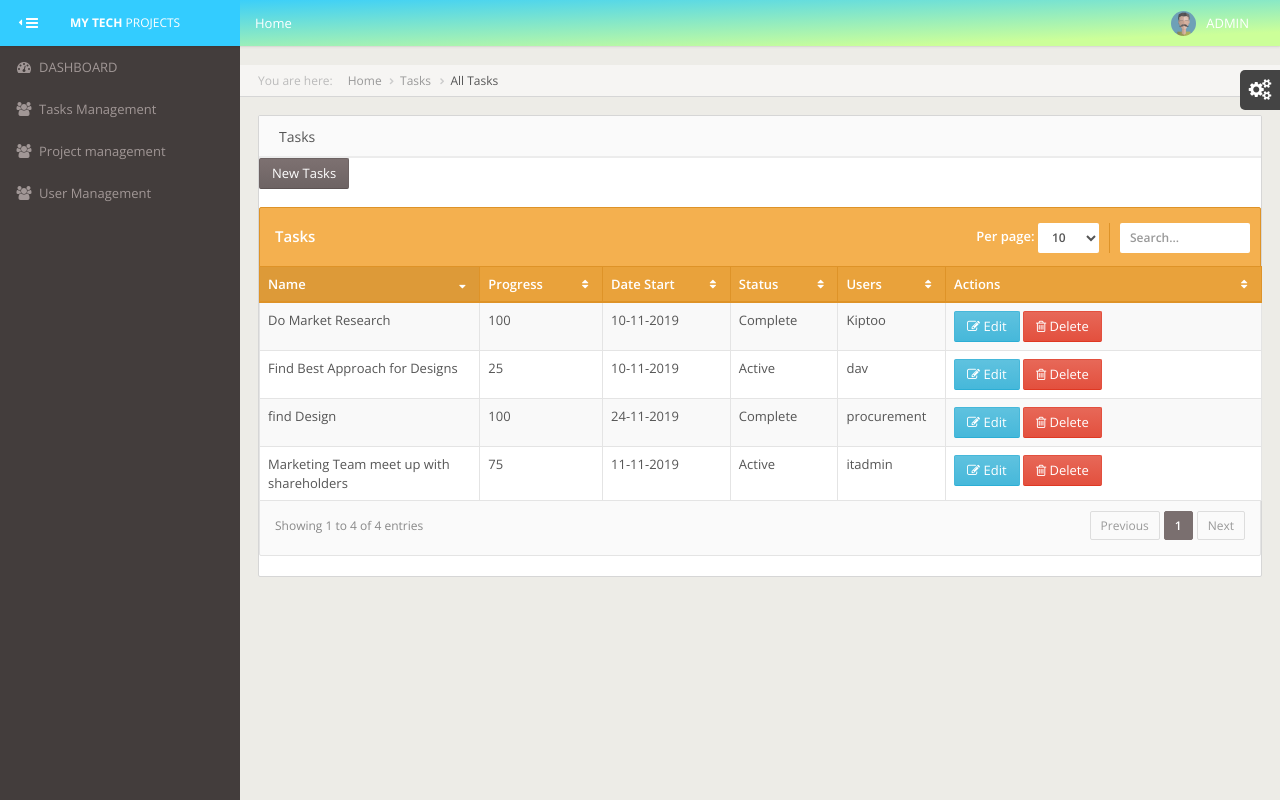
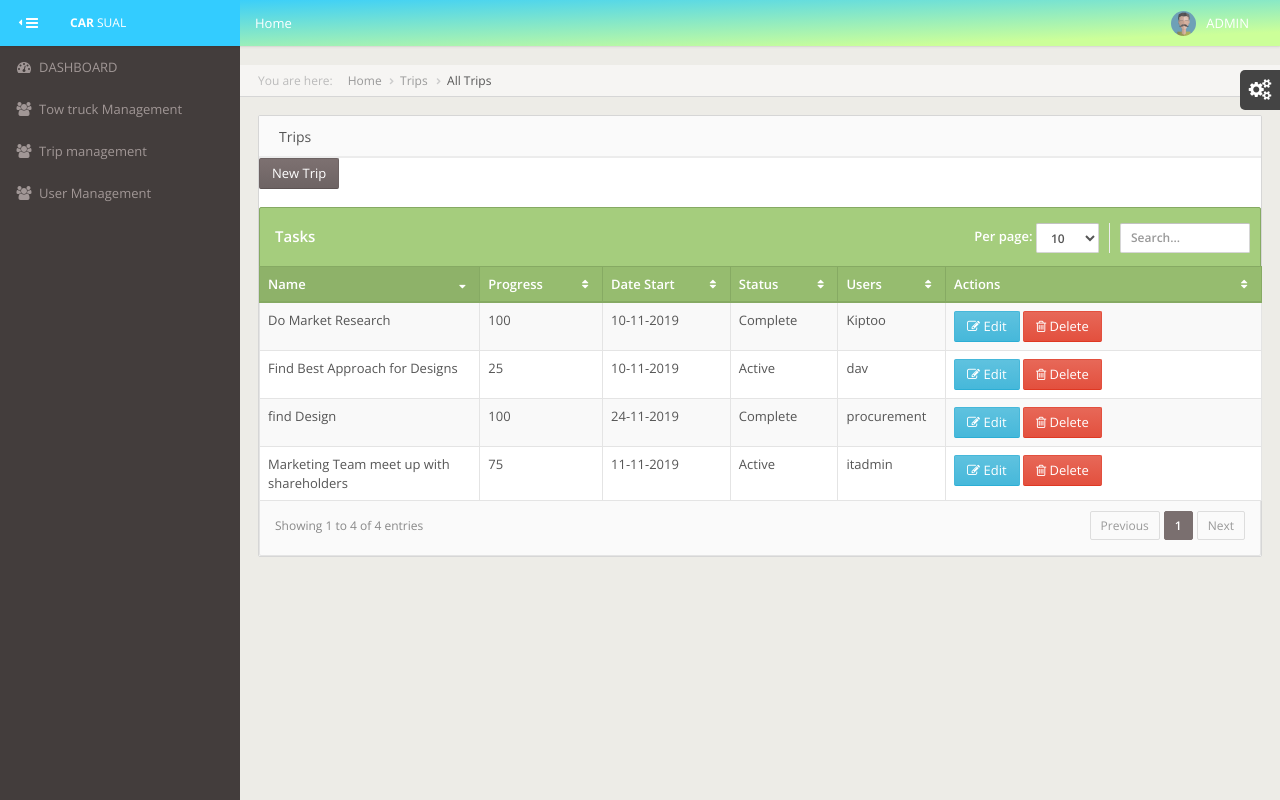
Before and after one commit to visron/projects, a PHP site: page /tasks.php in a window 1280 px wide. Run offline with PHP 8.4, Linux system fonts and the light colour scheme; data comes from the database, SQL or seed files in the repository.

Commit message:
Initial Commit

```diff
--- a/classes/DBConn.class.php
+++ b/classes/DBConn.class.php
@@ -16,7 +16,7 @@ class DBConn {
         $DB_SERVER = 'localhost';
         $DB_USERNAME = 'rot';
         $DB_PASSWORD = '';
-        $DB_DATABASE = 'tasks';
+        $DB_DATABASE = 'Towtrucks';
         $this->DBdate = date('Y-m-d H:i:s', strtotime('now'));
         $connection = mysqli_connect($DB_SERVER, $DB_USERNAME, $DB_PASSWORD) or
         die('Oops connection error -> ' . mysqli_connect_error());
--- a/classes/ListDisplay.class.php
+++ b/classes/ListDisplay.class.php
@@ -59,8 +59,8 @@ public function draw_pager($url, $total_pages, $current_page) {
     }
 
 }
-	public function paged_result($start = null, $end = null, $table,$condition) {
-	   return $this->simpleLazySelect( $table, $condition);
+	public function paged_result($table,$condition,$start = null, $end = null) {
+	   return $this->simpleLazySelect($table, $condition);
 
 	}
 }
--- a/header.php
+++ b/header.php
@@ -76,7 +76,7 @@ Use search to find needed section.
     <head>
         <meta charset="utf-8">
         <meta http-equiv="X-UA-Compatible" content="IE=edge,chrome=1">
-        <title>My TECH</title>
+        <title>Carsual</title>
         <meta name="viewport" content="width=device-width, initial-scale=1.0, user-scalable=no, minimum-scale=1.0, maximum-scale=1.0">
 
         <!-- Open Sans font from Google CDN -->
@@ -115,7 +115,7 @@ Use search to find needed section.
                     <div class="navbar-header"STYLE="background: #33ccff;" >
                         <!-- Logo -->
                         <a href="index.php"  class="navbar-brand">
-                            <strong>My TECH</strong> PROJECTs
+                            <strong>CAR</strong> Sual
                         </a>
                         <!-- Main navbar toggle -->
                         <button type="button" class="navbar-toggle collapsed" data-toggle="collapse" data-target="#main-navbar-collapse"><i class="navbar-icon fa fa-bars"></i></button>
--- a/index.php
+++ b/index.php
@@ -37,7 +37,7 @@ $dash = new Dashboard();
                             <a class="clear" href="tasks.php">
                                <span class="text-bg"><strong><?php echo number_format($dash->getCount('tasks', 'WHERE T_STATUS = 1')); ?></strong></span><br>
 
-                                <span class="text-xs">TOTAL TASKS</span>
+                                <span class="text-xs">TOTAL TRIPS</span>
                             </a>
                         </div>
 
@@ -48,7 +48,7 @@ $dash = new Dashboard();
                         <div class="stat-cell col-xs-4 padding-sm no-padding-hr">
                             <a class="clear" href="projects.php">
                                 <span class="text-bg"><strong><?php echo number_format($dash->getCount('project', 'WHERE P_STATUS = 1')); ?></strong></span><br>
-                                <span class="text-xs">NUMBER OF PROJECTS</span>
+                                <span class="text-xs">NUMBER OF TRUCKS</span>
                             </a>
                         </div>
 
--- a/sidemenu.php
+++ b/sidemenu.php
@@ -6,10 +6,10 @@ r<!-- 4. $MAIN_MENU ============================================================
                 <a href="index.php"><i class="menu-icon fa fa-dashboard"></i><span class="mm-text">DASHBOARD</span></a>
             </li>
             <li>
-                <a href="tasks.php"><i class="menu-icon fa fa-users"></i><span class="mm-text">Tasks Management</span></a>
+                <a href="tasks.php"><i class="menu-icon fa fa-users"></i><span class="mm-text">Tow truck Management</span></a>
             </li>
             <li>
-                <a href="projects.php"><i class="menu-icon fa fa-users"></i><span class="mm-text">Project management</span></a>
+                <a href="projects.php"><i class="menu-icon fa fa-users"></i><span class="mm-text">Trip management</span></a>
 
             </li>
             <li>
--- a/tasks.php
+++ b/tasks.php
@@ -9,18 +9,18 @@ $admin = new Admin();
     <ul class="breadcrumb breadcrumb-page">
         <div class="breadcrumb-label text-light-gray">You are here: </div>
         <li><a href="index.php">Home</a></li>
-        <li><a href="#">Tasks</a></li>
-        <li class="active"><a href="#">All Tasks</a></li>
+        <li><a href="#">Trips</a></li>
+        <li class="active"><a href="#">All Trips</a></li>
     </ul>
     <div class="row">
         <div class="col-md-12">
             <div class="panel">
                 <div class="panel-heading">
-                    <span class="panel-title">Tasks</span>
+                    <span class="panel-title">Trips</span>
                 </div>
-                <div><a href="new_task.php" class="btn btn-primary ajax-link">New Tasks</a>&nbsp;</div>
+                <div><a href="new_task.php" class="btn btn-primary ajax-link">New Trip</a>&nbsp;</div>
                 </br>
-                <div class="table-warning">
+                <div class="table-light-green">
                     <?php
                     $current_page = 1;
                     if (isset($_GET['page'])) {
@@ -48,9 +48,9 @@ $admin = new Admin();
                             <?php
                             if(isset($_REQUEST['id'])){
                                 $id =$_REQUEST['id'];
-                            $items = $list->paged_result($start_row, $rows_per_page, 'tasks', "WHERE T_STATUS = 1 AND P_ID = '$id'");
+                            $items = $list->paged_result('tasks', "WHERE T_STATUS <> 0 AND P_ID = '$id'");
                             }else{
-                            $items = $list->paged_result($start_row, $rows_per_page, 'tasks', "WHERE T_STATUS = 1");
+                            $items = $list->paged_result('tasks', "WHERE T_STATUS <> 0");
 
                             }
                             $count = count($items);
--- a/users.php
+++ b/users.php
@@ -40,7 +40,7 @@ $list = new listDisplay();
                         </thead>
                         <tbody>
                             <?php
-                            $items = $list->paged_result($start_row, $rows_per_page, 'users', ' WHERE U_STATUS = 1');
+                            $items = $list->paged_result('users', ' WHERE U_STATUS = 1');
                             $count = count($items);
 
                             if ($count == 0) {
```
Also changed, not shown: new_project.php (+5 -5 lines), new_task.php (+4 -4 lines), projects.php (+8 -5 lines).
